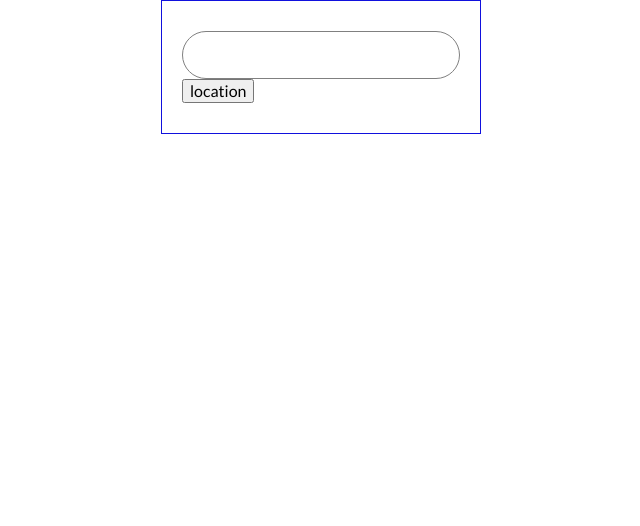
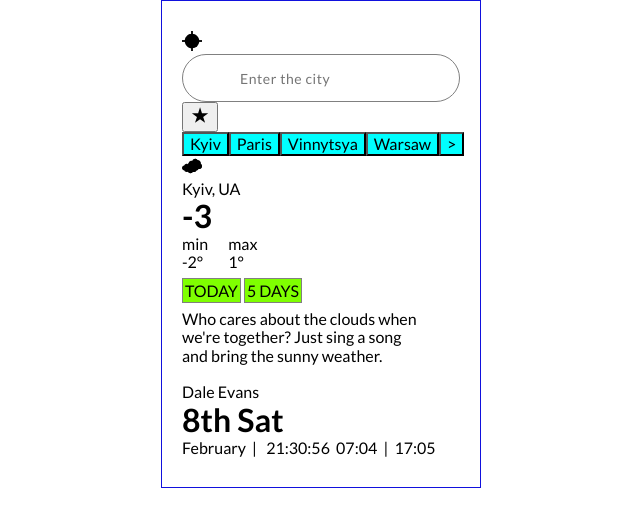
Before and after one commit to crux16/Weather-Apps, a website built with Parcel: page src/index.html in a window 1280 px wide. Shown: the whole page, without its empty margins (319-959 px from the left). Built offline with nearby package versions, Linux system fonts and the light colour scheme.

Commit message:
initial structure

```diff
--- a/src/partials/header.html
+++ b/src/partials/header.html
@@ -1,9 +1,91 @@
 <header>
     <div class="container">
-    <form action="">
-    <input type="text" name="search" id="search" class="search">
-    <button type="button">location</button>
-    </form>
+        <div class="city-input-container">
+
+            <i class="location-icon">
+                <svg class="icon-location" width="20" height="20">
+                    <use href="./images/icons.svg#icon-location"></use>
+                </svg>
+            </i>
+            <input type="text" name="search" id="search" class="search" placeholder="Enter the city">
+
+            <div>
+                <button class="star-button">
+                    <svg class="star-icon" width="20" height="20">
+                        <use href="./images/icons.svg#icon-star-1"></use>
+                        </svg>
+                </button>
+            </div>
+
+            <div class="top-cities-div">
+                <ul class="top-cities-list">
+                    <li><button class="top-city-btn">Kyiv</button></li>
+
+                    <li><button class="top-city-btn">Paris</button></li>
+
+                    <li><button class="top-city-btn">Vinnytsya</button></li>
+
+                    <li><button class="top-city-btn">Warsaw</button></li>
+
+                    <li><button class="top-city-btn">&gt;</button></li>
+                </ul>
+
+            </div>
+
+            <div class="city-weather-div">
+                <svg width="20" height="20">
+                    <use href="./images/icons.svg#icon-cloudy"></use>
+                </svg>
+
+                <p>Kyiv, UA</p>
+                <h1>-3</h1>
+                <ul class="minmax-div">
+                    <li class="min">
+                        <div>
+                            <p>min</p>
+                            <p>-2°</p>
+                        </div>
+                    </li>
+
+                    <li class="min">
+                        <div>
+                            <p>max</p>
+                            <p>1°</p>
+                        </div>
+                    </li>
+                </ul>
+
+                <div class="buttons-div">
+                    <buttons class="btn-item ">TODAY</buttons>
+
+                    <buttons class="btn-item">5 DAYS</buttons>
+                </div>
+            </div>
+
+            <p>
+                Who cares about the clouds when<br>we're together? Just sing a song<br>and bring the sunny weather.
+                <br>
+                <br>Dale Evans
+
+            </p>
+
+            <div class="calendar-div">
+                <h1>8th Sat</h1>
+                <ul class="calendar-space">
+                <li>February&nbsp;</li>
+                <li>&nbsp;| &nbsp; 21:30:56&nbsp;</li>
+                <li>&nbsp;07:04&nbsp; |&nbsp;</li>
+                <li>&nbsp;17:05</li>
+                </ul>
+
+
+            </div>
+
+        </div>
+
+
+
+
 
     </div>
 </header>
--- /dev/null
+++ b/src/sass/_header.scss
@@ -0,0 +1,41 @@
+.top-cities-div{
+    display: flex;
+
+}
+
+.top-cities-list{
+    display: flex;
+}
+
+.top-city-btn{
+    background-color: aqua;
+    cursor: pointer;
+}
+
+.minmax-div{
+    display: flex;
+    gap: 20px;
+}
+
+.min{
+    display: block;
+}
+
+.max{
+    display: block;
+}
+
+.buttons-div{
+    padding-top: 10px;
+    padding-bottom: 10px;
+}
+.btn-item{
+    background-color: chartreuse;
+    border: 1px solid gray;
+    padding: 2px;
+    cursor: pointer;
+}
+
+.calendar-space{
+    display: flex;
+}
--- a/src/sass/index.scss
+++ b/src/sass/index.scss
@@ -1,2 +1,3 @@
 @import './common';
 @import './style';
+@import './header';
```
Also changed, not shown: src/images/icons.svg (added).
